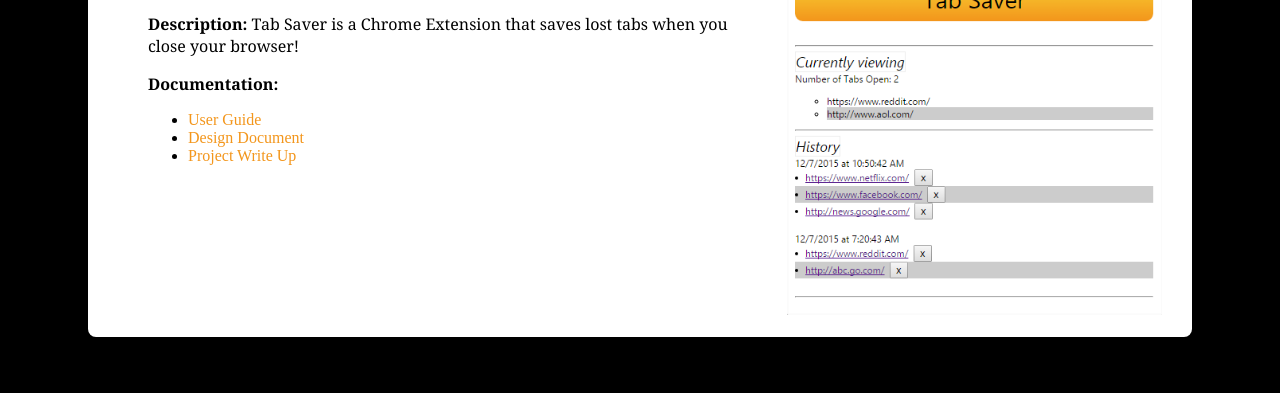
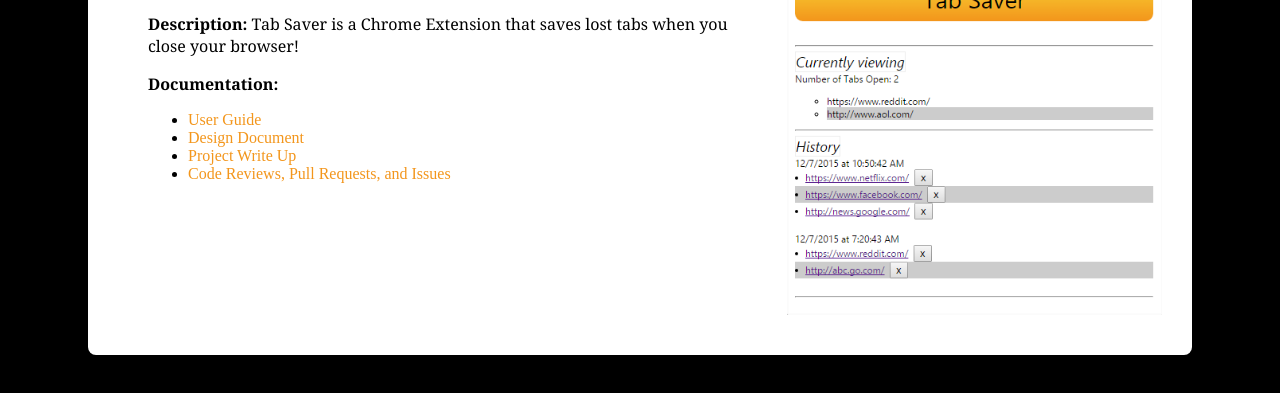
Before and after one commit to dougdellolio/Chrome-Extension, a plain HTML site: page index.html in a window 1280 px wide. Shown: the part 229-622 px from the top of the page. Drawn offline with Linux system fonts and the light colour scheme.

Commit message:
added screenshots for prs and issues

```diff
--- a/index.html
+++ b/index.html
@@ -30,6 +30,7 @@
 							<li><a href="docs/UserGuide.pdf">User Guide</a></li>
 							<li><a href="docs/Implementation.pdf">Design Document</a></li>
 							<li><a href="docs/WriteUp.pdf">Project Write Up</a></li>
+							<li><a href="docs/Code Reviews and Pull Requests.pdf">Code Reviews, Pull Requests, and Issues</a></li>
 						</ul>
 					</p>
 					<br><br><br><br><br><br><br>
```
Also changed, not shown: 1 other file.
